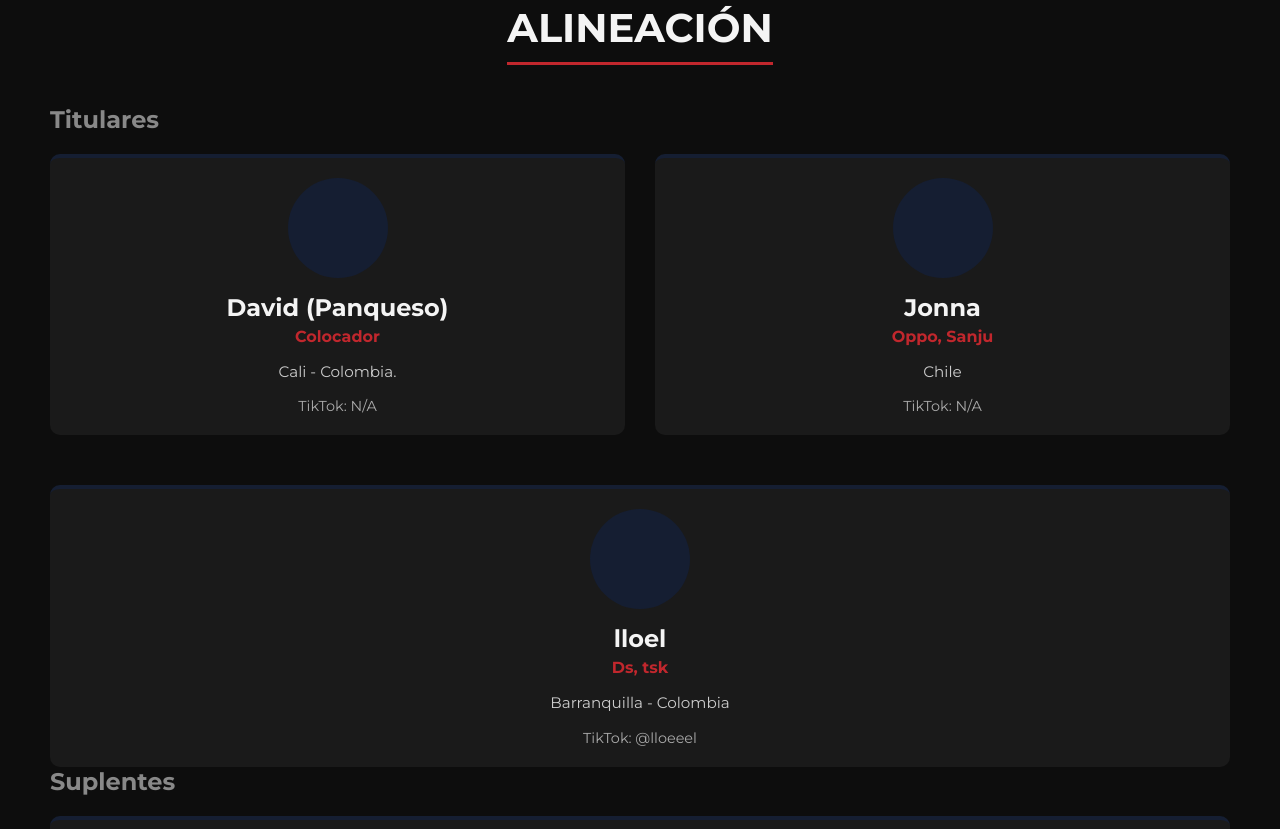
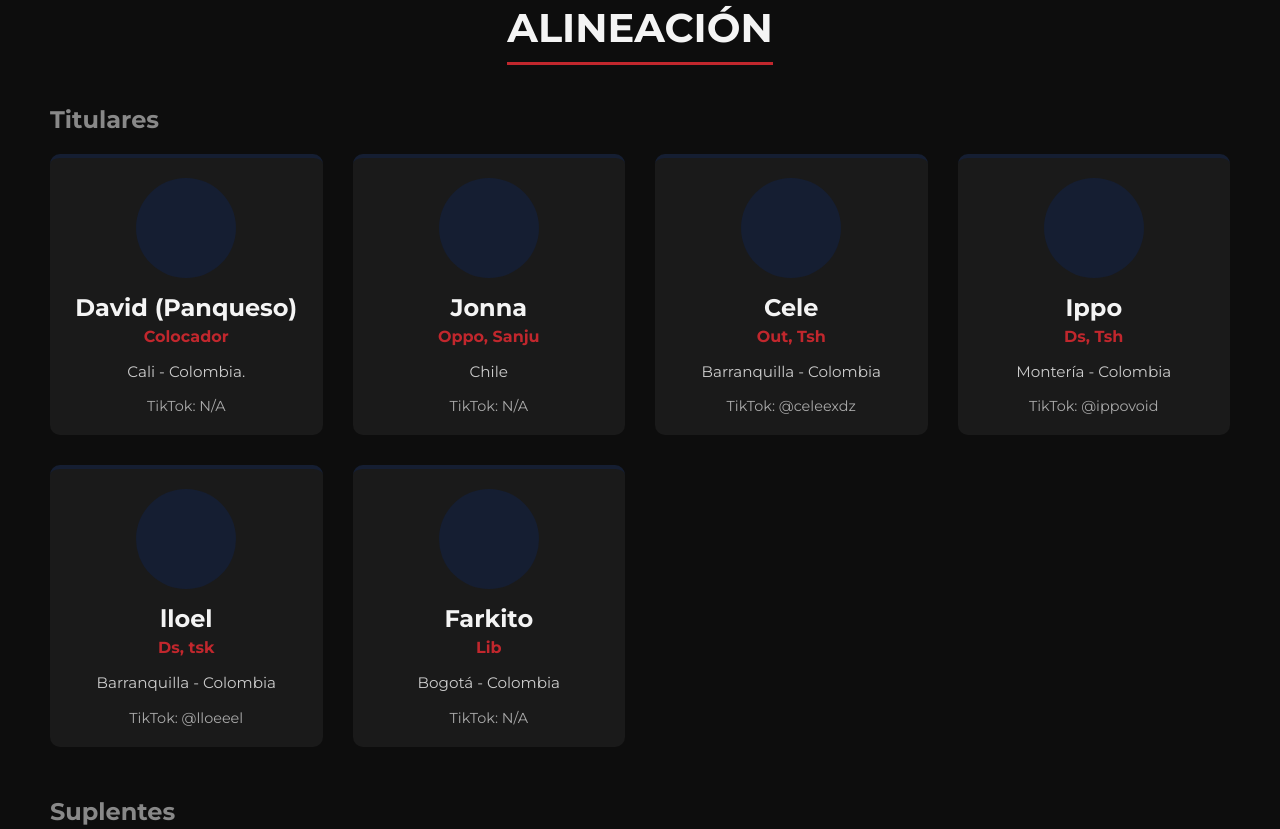
Before and after one commit to Jorelinson/Coles, a website: page index.html in a window 1280 px wide. Shown: the part 1224-2053 px from the top of the page. Drawn offline with Linux system fonts and the light colour scheme.

Commit message:
partidos actualizados formato jugadores actualizados

```diff
--- a/index.html
+++ b/index.html
@@ -83,6 +83,22 @@
             <p class="desc">Chile</p>
             <a href="#" class="social-link">TikTok: N/A</a>
         </div>
+
+
+    <div class="player-card">
+        <div class="player-img placeholder"></div>
+        <h4>Cele</h4>
+        <p class="position">Out, Tsh</p>
+        <p class="desc">Barranquilla - Colombia</p>
+        <a href="#" class="social-link">TikTok: @celeexdz</a>
+    </div>
+
+    <div class="player-card">
+        <div class="player-img placeholder"></div>
+        <h4>Ippo</h4>
+        <p class="position">Ds, Tsh</p>
+        <p class="desc">Montería - Colombia</p>
+        <a href="#" class="social-link">TikTok: @ippovoid</a>
     </div>
 
     <div class="player-card">
@@ -91,6 +107,14 @@
         <p class="position">Ds, tsk</p>
         <p class="desc">Barranquilla - Colombia</p>
         <a href="#" class="social-link">TikTok: @lloeeel</a>
+    </div>
+
+    <div class="player-card">
+        <div class="player-img placeholder"></div>
+        <h4>Farkito</h4>
+        <p class="position">Lib</p>
+        <p class="desc">Bogotá - Colombia</p>
+        <a href="#" class="social-link">TikTok: N/A</a>
     </div>
     </div>
 
--- a/script.js
+++ b/script.js
@@ -1,7 +1,7 @@
 // 1. BASE DE DATOS DE PARTIDOS (Agrega o quita partidos aquí)
 // Formato de fecha: "YYYY-MM-DDTHH:MM:SS-05:00" (El -05:00 es clave para la zona horaria de Colombia)
 const partidos = [
-    { rival: "Semen Demons", liga: "MLV", fecha: "2026-03-13T20:00:00-05:00" },
+    { rival: "Tcheco", liga: "VNL", fecha: "2026-03-14T18:00:00-05:00" },
     { rival: "CT", liga: "UVA", fecha: "2026-03-14T19:00:00-05:00" },
 
 ];
```
